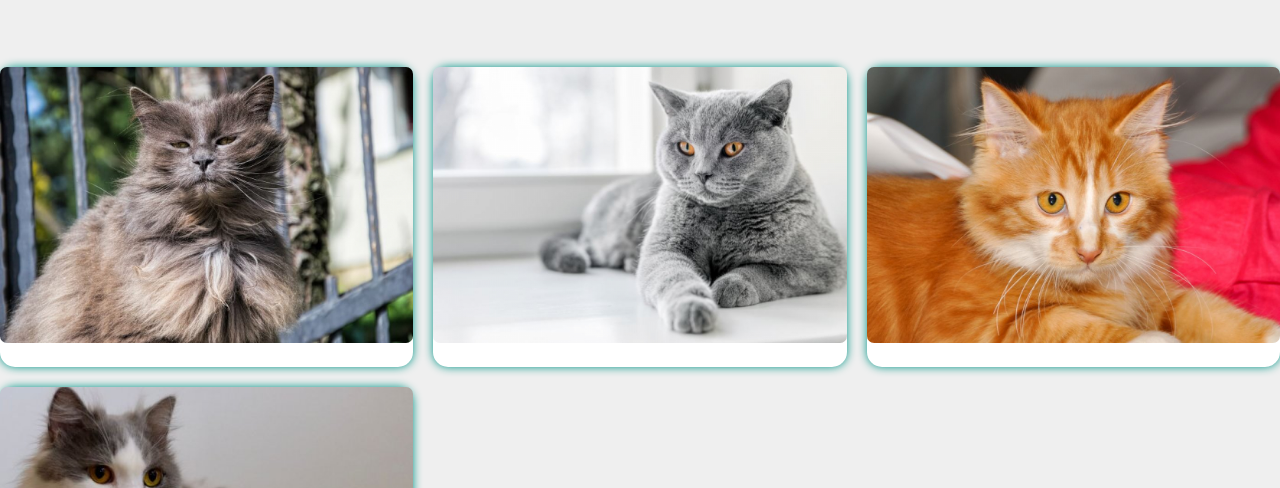
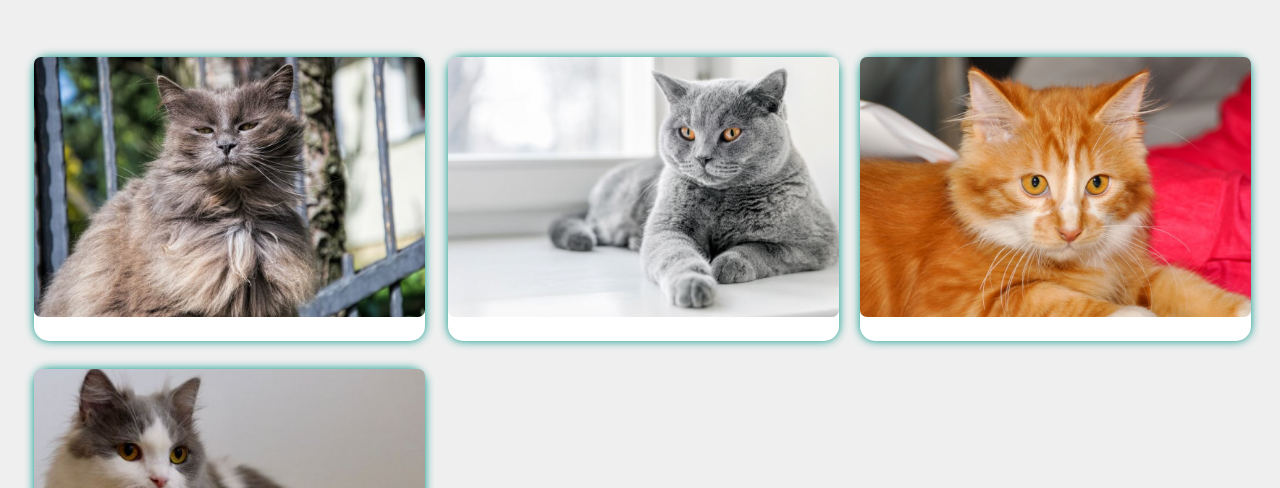
Before and after one commit to Wanjirrru/Octofam, a plain HTML site: page blog.html in a window 1280 px wide. Shown: the part 312-800 px from the top of the page. Drawn offline with Linux system fonts and the light colour scheme.

Commit message:
added margins

```diff
--- a/blog.css
+++ b/blog.css
@@ -61,7 +61,7 @@ nav li a{
 /* gallery */
 #cats{
     width: 100%;
-    padding: 70px 0;
+    padding: 60px 0;
     background: #efefef;
 }
 .title-text{
@@ -96,11 +96,11 @@ nav li a{
 .cats-box{
     display: grid;
     grid-template-columns: repeat(3,1fr);
-    grid-gap: 20px;
+    grid-gap: 10px;
 
 }
 .cats-box .card{
-    width: 100%;
+    width: 93%;
     background-color: #fff;
     position: relative;
     border-radius: 15px;
@@ -108,7 +108,7 @@ nav li a{
 
 }
 .cats-bio{
-    flex-basis:48%;
+    flex-basis:38%;
     text-align: center;
     border-radius: 7px;
     margin-bottom: 20px;
@@ -117,9 +117,6 @@ nav li a{
 .cats-bio img{
     width:100%;
     border-radius: 7px;
-}
-.cats-bio:hover .overlay{
-    opacity: 1;
 }
 .cats-desc{
     width: 100%;
--- a/blog.html
+++ b/blog.html
@@ -51,7 +51,7 @@
             <h1>Find your perfect purrpanion</h1>
         </div>
         <div class="cats-box">
-            <div class="card">
+            <div class="card" style="margin-left: 34px;">
             <div class="cats-bio">
                 <div class="image-section">
                 <img src="/images/Chantilly-Tiffany-540x360.jpg" alt="">
@@ -66,7 +66,7 @@
             </div>
             </div>
             </div>
-            <div class="card">
+            <div class="card" style="margin-left: 18px;">
             <div class="cats-bio">
                 <div class="image-section">
                 <img src="/images/british-shorthair-compressed-540x360.jpg" alt="">
@@ -74,6 +74,8 @@
                 <div class="overlay"></div>
                 <div class="cats-desc">
                     <h3>British Shorthair</h3>
+                    <hr>
+                    <p>The British Shorthair is a medium-to-large-sized cat breed with a short, dense coat that comes in many colors and patterns.They have a distinctive rounded head and face that make them look like a cuddly teddy bear.</p>
                 </div>
             </div>
             </div>
@@ -88,7 +90,7 @@
                 </div>
             </div>
             </div>
-            <div class="card">
+            <div class="card" style="margin-left: 34px; margin-top: 18px;">
             <div class="cats-bio">
                 <div class="image-section">
                 <img src="/images/Napoleon-cat-standing-540x360.jpg" alt="">
```
